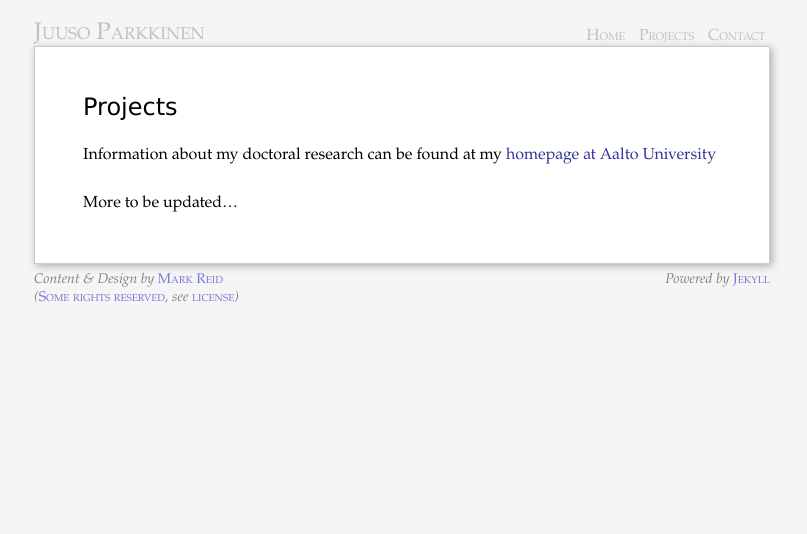
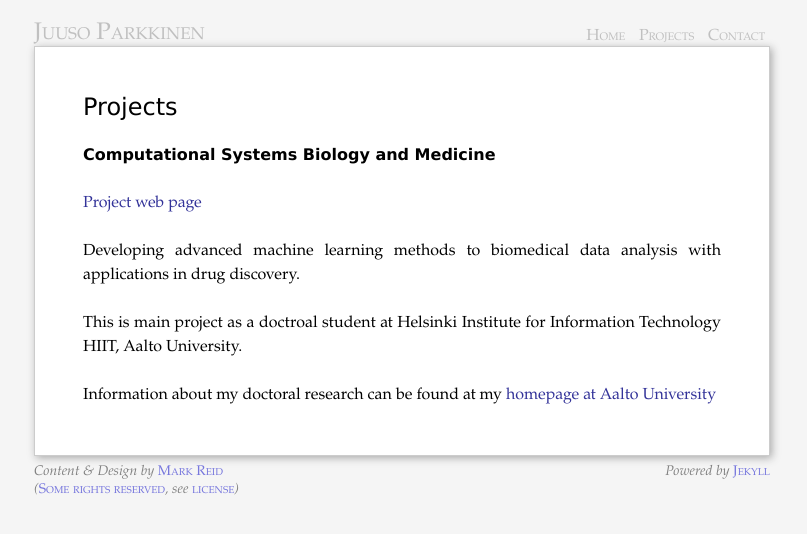
Before and after one commit to ouzor/ouzor.github.com, a Jekyll site: the page built from projects/index.markdown, in a window 1280 px wide. Shown: the top 534 px of the page, without its empty margins (238-1045 px from the left). Built offline with Jekyll 4.4.1, drawn with Linux system fonts in a browser that asks for light colours; Markdown is read by kramdown in place of the engine named in the settings.

Commit message:
Added chembio to projects

```diff
--- a/index.markdown
+++ b/index.markdown
@@ -36,5 +36,4 @@ Hobbies
 Freeskiing
 Longboarding
 Daddy-stuff
-and data science, of course
 =--
--- a/projects/index.markdown
+++ b/projects/index.markdown
@@ -6,6 +6,13 @@ title: Home
 Projects
 ========
 
+Computational Systems Biology and Medicine
+------------------------------------------
+
+[Project web page](http://research.ics.aalto.fi/mi/bio.shtml)
+
+Developing advanced machine learning methods to biomedical data analysis with applications in drug discovery.
+
+This is main project as a doctroal student at Helsinki Institute for Information Technology HIIT, Aalto University.
+
 Information about my doctoral research can be found at my [homepage at Aalto University](http://users.ics.aalto.fi/japarkki/)
-
-More to be updated...
```
